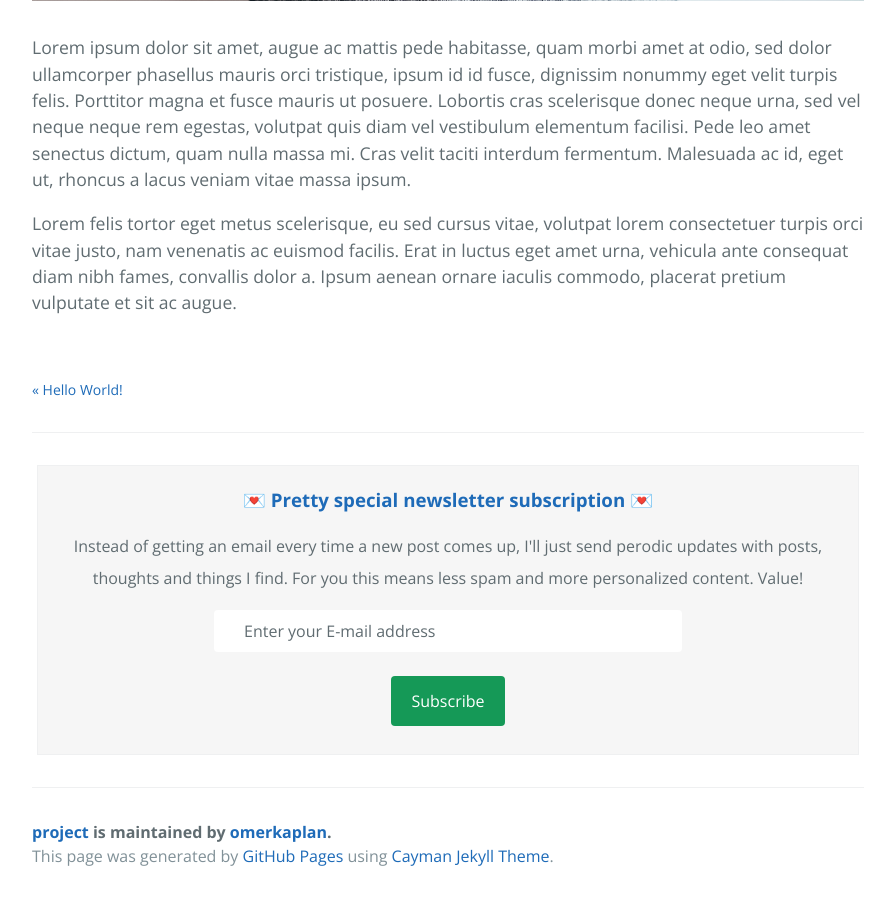
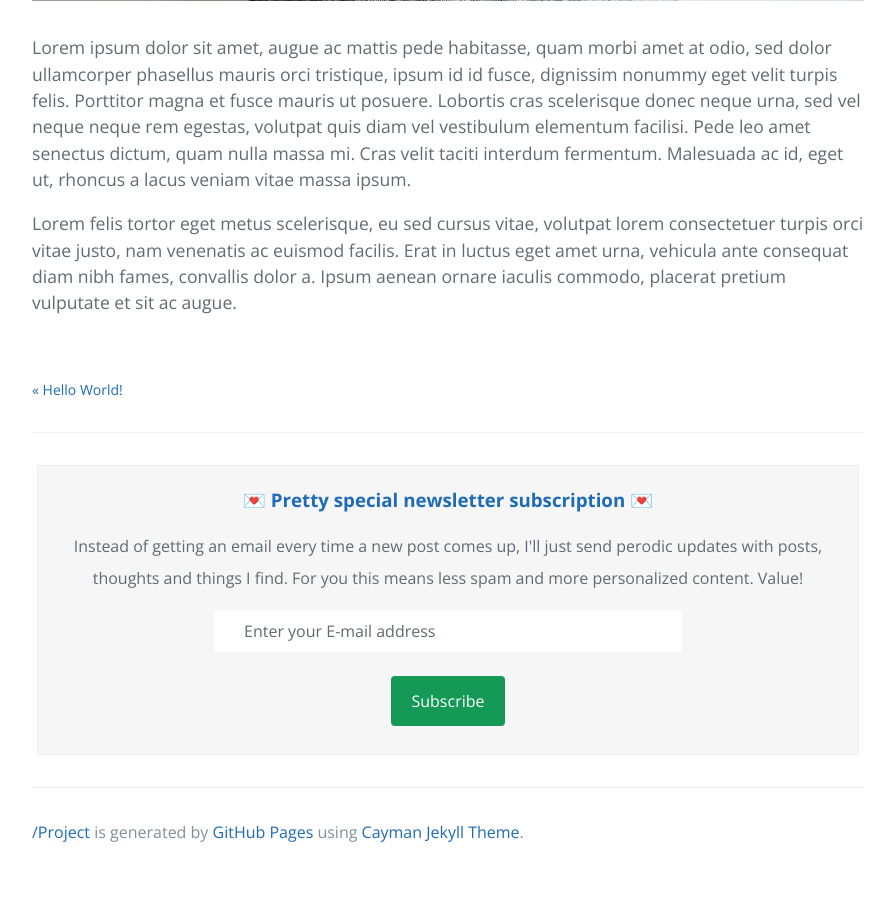
Before and after one commit to omerkaplan/project, a Jekyll site: the page built from index.md, in a window 1280 px wide and 900 px high, scrolled down 1013 px. Shown: the whole window, without its empty margins (192-1087 px from the left). Built offline with Jekyll 4.4.1, drawn with Linux system fonts in a browser that asks for light colours; after the commit the page ends 1889 px from its top, so only the background shows below that.

Commit message:
Some footer blab before bed

```diff
--- a/_config.yml
+++ b/_config.yml
@@ -21,6 +21,7 @@ baseurl: "" # the subpath of your site, e.g. /blog
 url: "" # the base hostname & protocol for your site, e.g. http://example.com
 twitter_username: omerkaplan
 github_username:  omerkaplan
+github_repository_url: "https://github.com/omerkaplan/blog"
 
 # Build settings
 markdown: kramdown
--- a/_includes/footer.html
+++ b/_includes/footer.html
@@ -11,8 +11,5 @@
 </footer>
 
 <footer class="site-footer">
-  {% if site.github.is_project_page %}
-    <span class="site-footer-owner"><a href="{{ site.github.repository_url }}">{{ site.github.repository_name }}</a> is maintained by <a href="{{ site.github.owner_url }}">{{ site.github.owner_name }}</a>.</span>
-  {% endif %}
-  <span class="site-footer-credits">This page was generated by <a href="https://pages.github.com">GitHub Pages</a> using <a href="https://github.com/jasonlong/cayman-theme">Cayman Jekyll Theme</a>.</span>
+  <span class="site-footer-credits"><a href="{{ site.github_repository_url }}">{{ site.title}}</a> is generated by <a href="https://pages.github.com">GitHub Pages</a> using <a href="https://github.com/jasonlong/cayman-theme">Cayman Jekyll Theme</a>.</span>
 </footer>
```
